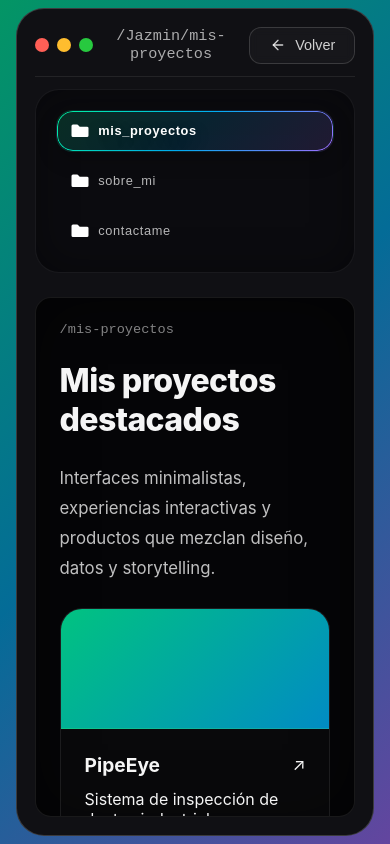
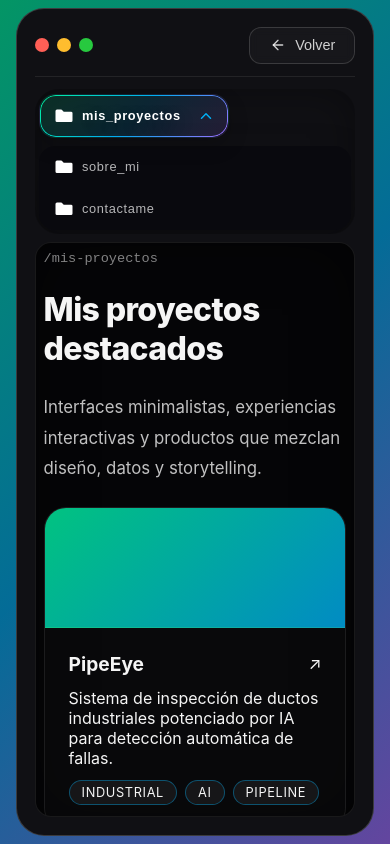
Before and after one commit to jazminniew/jazminsPortfolio, a React (Vite) app: page /sobre-mi in a window 390 px wide. Both pictures are taken after a click on the button "mis_proyectos". Built offline with nearby package versions, Linux system fonts and the light colour scheme.

Commit message:
feat: Add responsive mobile dropdown menu for folder navigation in About page

```diff
--- a/package.json
+++ b/package.json
@@ -14,6 +14,7 @@
     "framer-motion": "^12.23.24",
     "react": "^19.1.1",
     "react-dom": "^19.1.1",
+    "react-responsive": "^10.0.1",
     "react-router-dom": "^7.9.5"
   },
   "devDependencies": {
--- a/src/page/About/About.module.css
+++ b/src/page/About/About.module.css
@@ -1,3 +1,27 @@
+/* Menú desplegable móvil para folders */
+.mobileFolderMenu {
+  width: 100%;
+  position: relative;
+}
+
+.mobileDropdown {
+  overflow: hidden;
+  transition: max-height 0.35s cubic-bezier(.4,0,.2,1), opacity 0.35s cubic-bezier(.4,0,.2,1);
+  max-height: 500px;
+  opacity: 1;
+  background: rgba(10,10,15,0.98);
+  border-radius: 16px;
+  box-shadow: 0 8px 32px rgba(0,0,0,0.18);
+  margin-top: 0.5rem;
+  padding: 0;
+  z-index: 10;
+}
+
+.mobileDropdown[aria-hidden="true"] {
+  max-height: 0;
+  opacity: 0;
+  pointer-events: none;
+}
 
 
 .desktop {
@@ -115,7 +139,7 @@
 .body {
   display: flex;
   flex: 1;
-  gap: 1.5rem;
+  gap: 0.5rem;
   min-height: 0;
   overflow: hidden;
 }
@@ -209,7 +233,7 @@
   padding: 2.25rem;
   display: flex;
   flex-direction: column;
-  gap: 1.5rem;
+  gap: 0rem;
   overflow-y: auto;
 }
 
@@ -217,12 +241,12 @@
   display: flex;
   flex-direction: column;
   gap: 1.5rem;
-  scroll-margin-top: 2rem;
+  scroll-margin-top: -2rem;
 }
 
 .section:not(:first-child) {
   margin-top: 8rem;
-  padding-top: 4rem;
+  padding-top: 0rem;
 }
 
 .breadcrumb {
@@ -549,22 +573,32 @@
 
 @media (max-width: 640px) {
   .desktop {
-    padding: 0;
+  padding: 0;
+  min-height: 100vh;
+  height: 100vh;
   }
 
   .computerFrame {
     width: calc(100vw - 1rem);
     height: calc(100vh - 1rem);
-    padding: 1.1rem;
+    padding:  1.1rem;
   }
 
   .contentInner {
-    padding: 1.5rem;
+    padding: 0.5rem;
   }
 
   .sidebar {
     flex-direction: column;
     gap: 0.5rem;
+    background-color: transparent;
+    border: 0px solid rgba(255, 255, 255, 0.06);
+    border-radius: 24px;
+    padding: 0.3rem;
+    display: flex;
+    justify-content: center;
+    box-shadow: inset 0 0 40px rgba(0, 0, 0, 0.35);
+    overflow-y: auto;
   }
 
   .folderButton {
--- a/src/page/About/About.tsx
+++ b/src/page/About/About.tsx
@@ -2,6 +2,8 @@ import { useNavigate } from 'react-router-dom'
 import { useState, useRef, useEffect } from 'react'
 import { motion } from 'framer-motion'
 import styles from './About.module.css'
+
+import { useMediaQuery } from 'react-responsive'
 
 const folders = ['mis_proyectos', 'sobre_mi', 'contactame'] as const
 
@@ -137,6 +139,8 @@ const FolderIcon = () => (
 )
 
 export default function About() {
+  const isMobile = useMediaQuery({ maxWidth: 640 })
+  const [menuOpen, setMenuOpen] = useState(false)
   const navigate = useNavigate()
   const [activeFolder, setActiveFolder] = useState<(typeof folders)[number]>('mis_proyectos')
   const pathSegment = activeFolder.replace('_', '-')
@@ -306,7 +310,9 @@ export default function About() {
             <span></span>
             <span></span>
           </div>
+          {!isMobile && (
             <span className={styles.path}>/Jazmin/{pathSegment}</span>
+          )}
           <button className={styles.backBtn} type="button" onClick={() => navigate('/')}>
             <svg width="16" height="16" viewBox="0 0 24 24" fill="none" stroke="currentColor" strokeWidth="2" strokeLinecap="round" strokeLinejoin="round">
               <line x1="19" y1="12" x2="5" y2="12"></line>
@@ -318,7 +324,51 @@ export default function About() {
 
         <div className={styles.body}>
           <nav className={styles.sidebar} aria-label="Secciones dentro de la computadora">
-            {folders.map(folder => (
+            {isMobile ? (
+              <div className={styles.mobileFolderMenu}>
+                <button
+                  type="button"
+                  className={`${styles.folderButton} ${styles.folderButtonActive}`}
+                  onClick={() => setMenuOpen(!menuOpen)}
+                  aria-pressed={true}
+                >
+                  <FolderIcon />
+                  <span className={styles.folderLabel}>{activeFolder}</span>
+                  <span style={{ marginLeft: '0.5rem', display: 'flex', alignItems: 'center' }}>
+                    {menuOpen ? (
+                      <svg width="18" height="18" viewBox="0 0 24 24" fill="none" stroke="#00ADF2" strokeWidth="2" strokeLinecap="round" strokeLinejoin="round" style={{ verticalAlign: 'middle' }}>
+                        <polyline points="18 15 12 9 6 15" />
+                      </svg>
+                    ) : (
+                      <svg width="18" height="18" viewBox="0 0 24 24" fill="none" stroke="#00ADF2" strokeWidth="2" strokeLinecap="round" strokeLinejoin="round" style={{ verticalAlign: 'middle' }}>
+                        <polyline points="6 9 12 15 18 9" />
+                      </svg>
+                    )}
+                  </span>
+                </button>
+                {menuOpen && (
+                  <div className={styles.mobileDropdown}>
+                    {folders.filter(f => f !== activeFolder).map(folder => (
+                      <button
+                        key={folder}
+                        type="button"
+                        className={styles.folderButton}
+                        onClick={() => {
+                          isClickScrolling.current = true
+                          setActiveFolder(folder)
+                          setMenuOpen(false)
+                        }}
+                        aria-pressed={false}
+                      >
+                        <FolderIcon />
+                        <span className={styles.folderLabel}>{folder}</span>
+                      </button>
+                    ))}
+                  </div>
+                )}
+              </div>
+            ) : (
+              folders.map(folder => (
                 <button
                   key={folder}
                   type="button"
@@ -332,7 +382,8 @@ export default function About() {
                   <FolderIcon />
                   <span className={styles.folderLabel}>{folder}</span>
                 </button>
-            ))}
+              ))
+            )}
           </nav>
 
           <section className={styles.contentArea}>
```
Also changed, not shown: 1 other file (tests, documents, lock files or other folders). Lines whose indentation alone changed are shown as unchanged.
